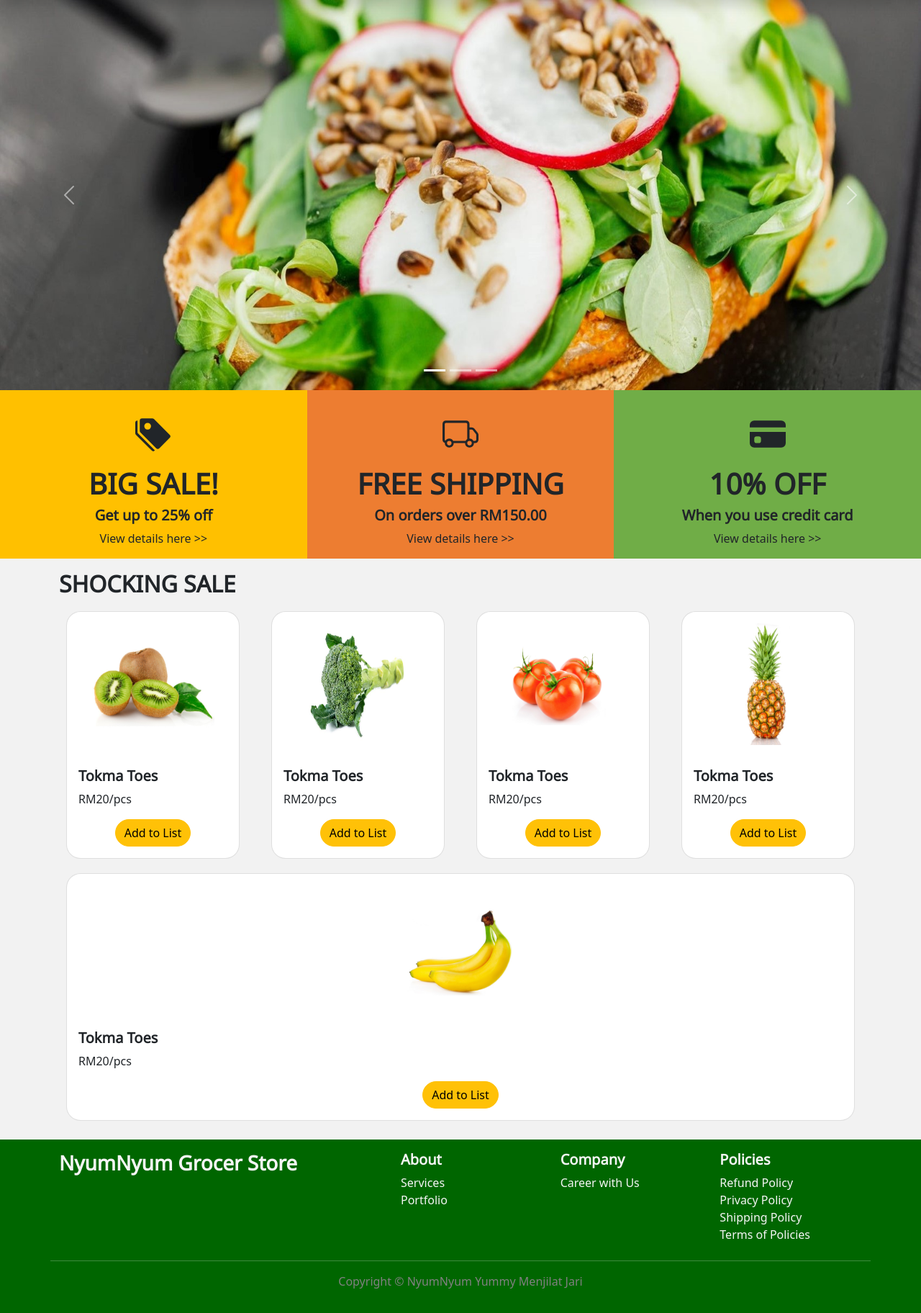
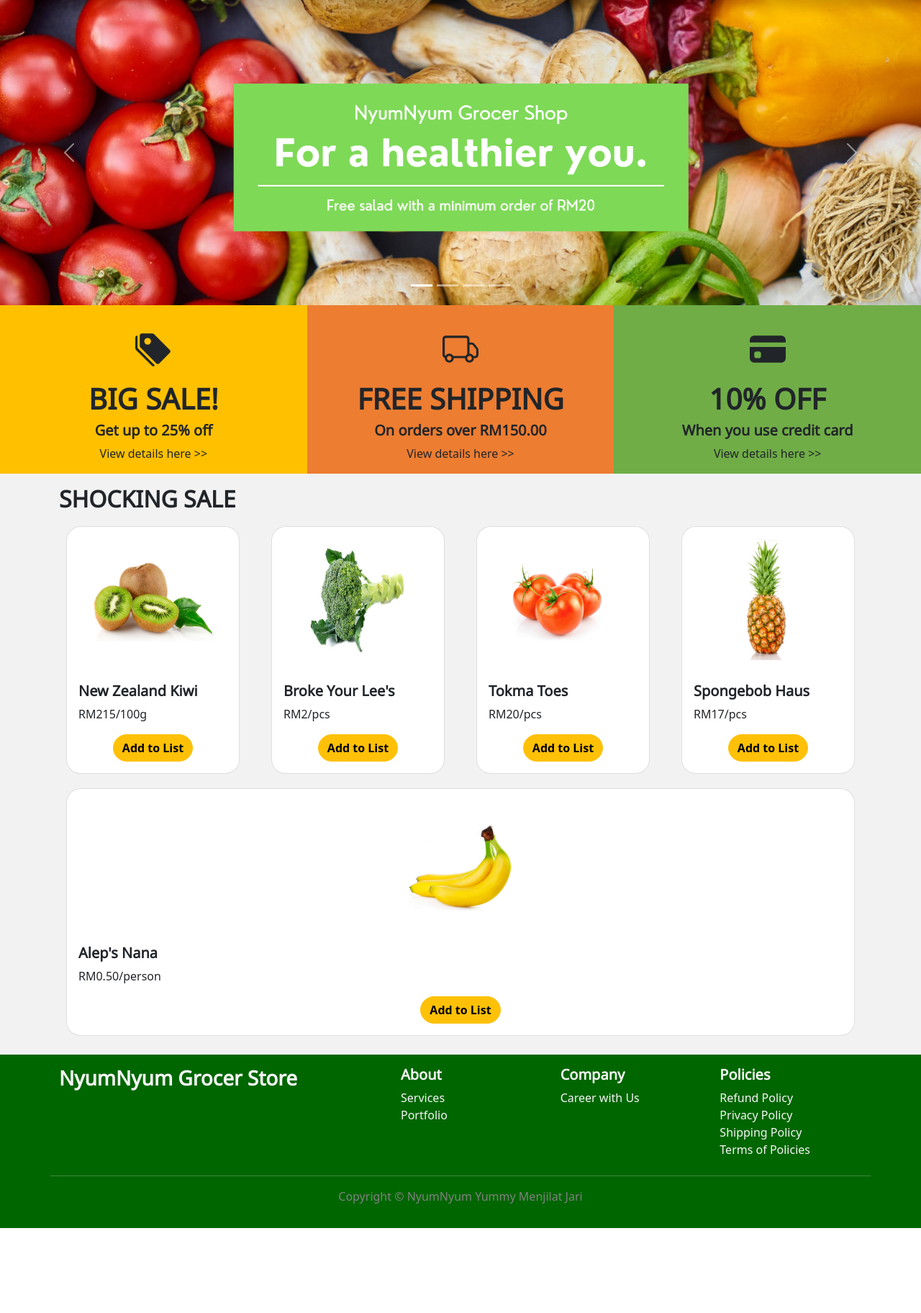
Before and after one commit to aimanaliff/online-grocery-shopping-system, a PHP site: page / in a window 1280 px wide. Shown: the part 140-1964 px from the top of the page at 72% size. After the commit the page ends 1846 px from the top, so only its background shows below. Run offline with PHP 8.4, Linux system fonts and the light colour scheme.

Commit message:
Saya Budak Baru Belajar

```diff
--- a/index.html
+++ b/index.html
@@ -76,16 +76,20 @@
         <button type="button" data-bs-target="#carouselExampleCaptions" data-bs-slide-to="0" class="active" aria-current="true" aria-label="Slide 1"></button>
         <button type="button" data-bs-target="#carouselExampleCaptions" data-bs-slide-to="1" aria-label="Slide 2"></button>
         <button type="button" data-bs-target="#carouselExampleCaptions" data-bs-slide-to="2" aria-label="Slide 3"></button>
+        <button type="button" data-bs-target="#carouselExampleCaptions" data-bs-slide-to="3" aria-label="Slide 4"></button>
       </div>
       <div class="carousel-inner" style="height:fit-content;">
         <div class="carousel-item active">
-          <img src="carousel1.JPG" class="d-block w-100" alt="...">
+          <img src="carousel1.png" class="d-block w-100" alt="...">
         </div>
         <div class="carousel-item">
-          <img src="carousel2.JPG" class="d-block w-100" alt="...">
+          <img src="carousel2.png" class="d-block w-100" alt="...">
         </div>
         <div class="carousel-item">
-          <img src="carousel3.JPG" class="d-block w-100" alt="...">
+          <img src="carousel3.png" class="d-block w-100" alt="...">
+        </div>
+        <div class="carousel-item">
+          <img src="carousel4.png" class="d-block w-100" alt="...">
         </div>
       </div>
       <button class="carousel-control-prev" type="button" data-bs-target="#carouselExampleCaptions" data-bs-slide="prev">
@@ -139,9 +143,9 @@
       <div class="card sshighlight">
         <img src="kiwi.jpg" class="card-img-top" alt="..." />
         <div class="card-body">
-          <h5 class="card-title">Tokma Toes</h5>
+          <h5 class="card-title">New Zealand Kiwi</h5>
           <p class="card-text">
-            RM20/pcs
+            RM215/100g
           </p>
           <div class="d-flex justify-content-center">
           <a href="#" class="btn btn-warning">Add to List</a></div>
@@ -152,9 +156,9 @@
       <div class="card sshighlight">
         <img src="broccoli.jpg" class="card-img-top" alt="..." />
         <div class="card-body">
-          <h5 class="card-title">Tokma Toes</h5>
+          <h5 class="card-title">Broke Your Lee's</h5>
           <p class="card-text">
-            RM20/pcs
+            RM2/pcs
           </p>
           <div class="d-flex justify-content-center">
             <a href="#" class="btn btn-warning">Add to List</a></div>
@@ -178,9 +182,9 @@
       <div class="card sshighlight">
         <img src="pineapple.jpg" class="card-img-top" alt="..." />
         <div class="card-body">
-          <h5 class="card-title">Tokma Toes</h5>
+          <h5 class="card-title">Spongebob Haus</h5>
           <p class="card-text">
-            RM20/pcs
+            RM17/pcs
           </p>
           <div class="d-flex justify-content-center">
             <a href="#" class="btn btn-warning">Add to List</a></div>
@@ -191,9 +195,9 @@
       <div class="card sshighlight">
         <img src="banana.jpg" class="card-img-top" alt="..." />
         <div class="card-body">
-          <h5 class="card-title">Tokma Toes</h5>
+          <h5 class="card-title">Alep's Nana</h5>
           <p class="card-text">
-            RM20/pcs
+            RM0.50/person
           </p>
          <div class="d-flex justify-content-center">
           <a href="#" class="btn btn-warning">Add to List</a></div>
--- a/nyumstyle.css
+++ b/nyumstyle.css
@@ -31,4 +31,5 @@ input[type="search"]::placeholder {
 
 .btn {
   border-radius: 25px;
+  font-weight: bold;
 }
```
Also changed, not shown: stylesheet.css (deleted, +0 -60 lines), carousel/Slide1.PNG (added), carousel/Slide2.PNG (added), carousel/Slide3.PNG (added), carousel/Slide4.PNG (added), carousel1.JPG (deleted), carousel1.png (added), carousel2.JPG (deleted), carousel2.png (added), carousel3.JPG (deleted), dpplaceholder.jpg (deleted), logo-placeholder.jpg (deleted), 2 other files.
